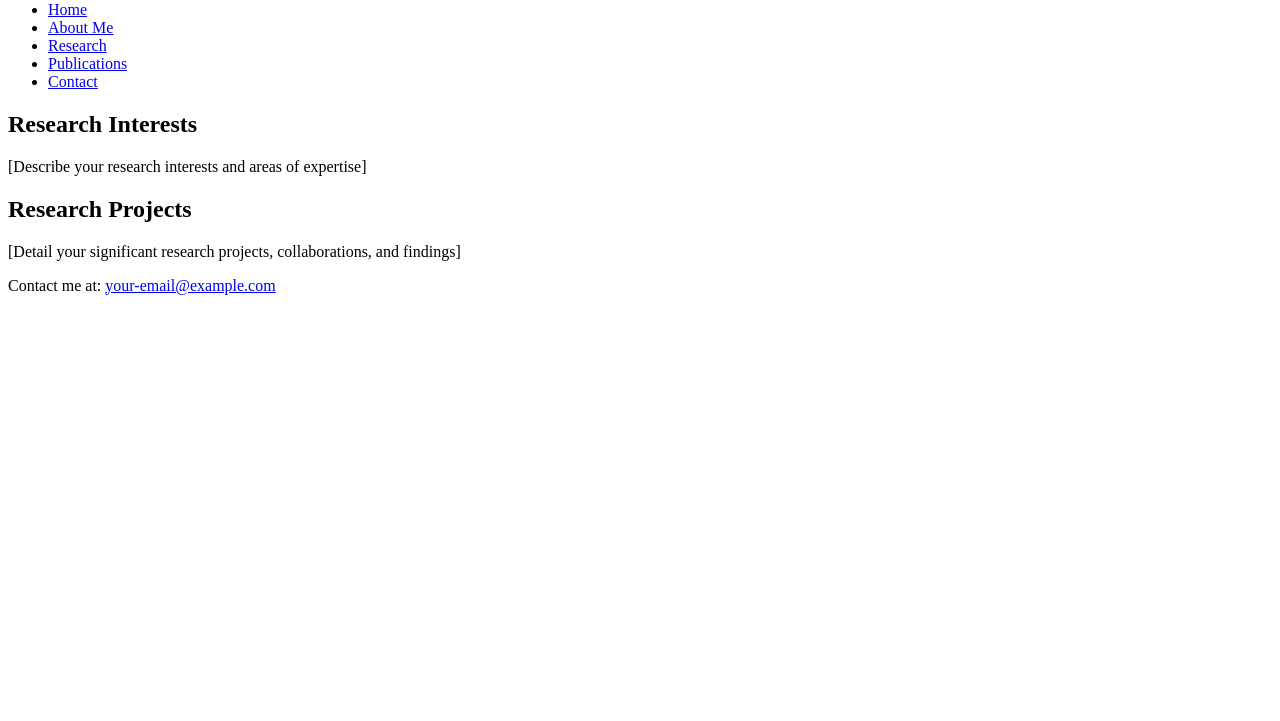
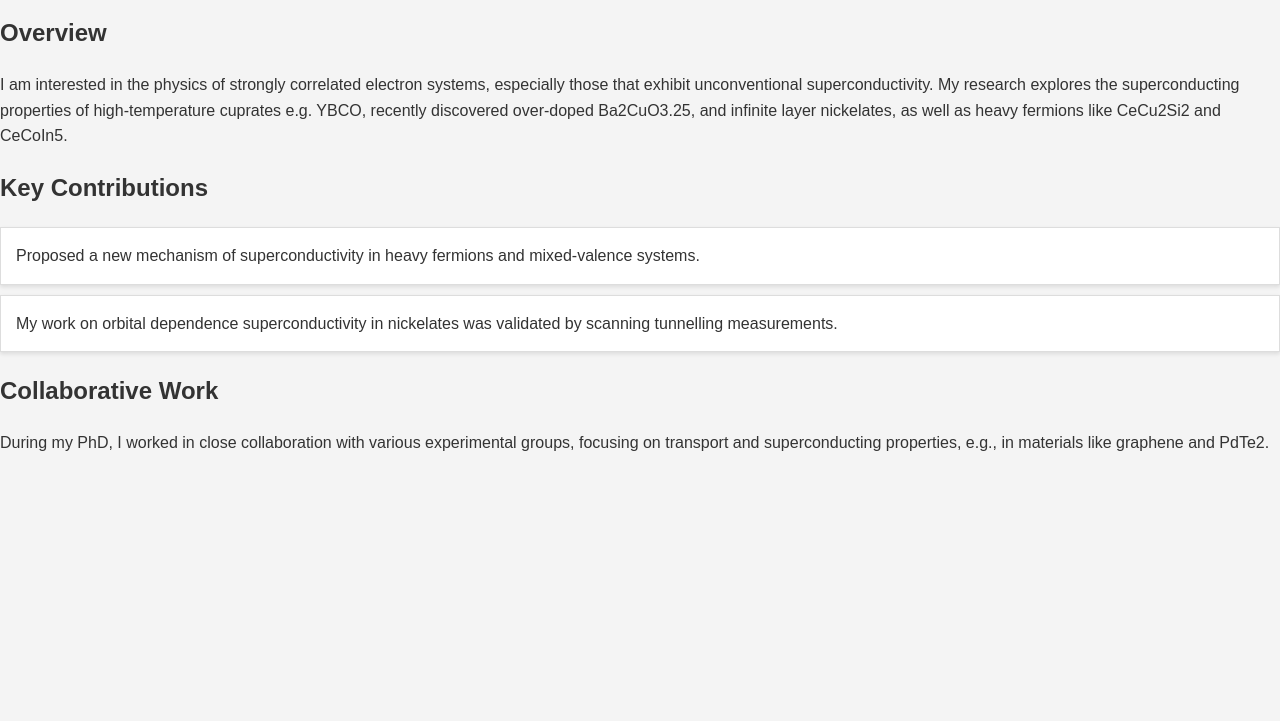
Before and after one commit to priyoadhikary/priyoadhikary.github.io, a plain HTML site: page research.html in a window 1280 px wide. Shown: the part 79-800 px from the top of the page. Drawn offline with Linux system fonts and the light colour scheme.

Commit message:
Update research.html

```diff
--- a/research.html
+++ b/research.html
@@ -1,41 +1,27 @@
 <!DOCTYPE html>
-<html lang="en">
+<html>
 <head>
-    <meta charset="UTF-8">
-    <meta name="viewport" content="width=device-width, initial-scale=1.0">
-    <title>Research by Dr. Priyo Adhikary</title>
-    <link rel="stylesheet" href="styles.css"> <!-- Link to your CSS file -->
+    <title>Priyo Adhikary's Research</title>
+    <link rel="stylesheet" type="text/css" href="style.css">
 </head>
 <body>
     <header>
-        <h1>Research</h1>
+        <h1>Priyo Adhikary's Research Interests</h1>
     </header>
-
-    <nav>
-        <!-- Navigation links -->
+    <section>
+        <h2>Overview</h2>
+        <p>I am interested in the physics of strongly correlated electron systems, especially those that exhibit unconventional superconductivity. My research explores the superconducting properties of high-temperature cuprates e.g. YBCO, recently discovered over-doped Ba2CuO3.25, and infinite layer nickelates, as well as heavy fermions like CeCu2Si2 and CeCoIn5.</p>
+    </section>
+    <section>
+        <h2>Key Contributions</h2>
         <ul>
-            <li><a href="index.html">Home</a></li>
-            <li><a href="about.html">About Me</a></li>
-            <li><a href="research.html">Research</a></li>
-            <li><a href="publications.html">Publications</a></li>
-            <li><a href="contact.html">Contact</a></li>
+            <li>Proposed a new mechanism of superconductivity in heavy fermions and mixed-valence systems.</li>
+            <li>My work on orbital dependence superconductivity in nickelates was validated by scanning tunnelling measurements.</li>
         </ul>
-    </nav>
-
-    <main>
-        <section id="research-interests">
-            <h2>Research Interests</h2>
-            <p>[Describe your research interests and areas of expertise]</p>
-        </section>
-
-        <section id="research-projects">
-            <h2>Research Projects</h2>
-            <p>[Detail your significant research projects, collaborations, and findings]</p>
-        </section>
-    </main>
-
-    <footer>
-        <p>Contact me at: <a href="mailto:your-email@example.com">your-email@example.com</a></p>
-    </footer>
+    </section>
+    <section>
+        <h2>Collaborative Work</h2>
+        <p>During my PhD, I worked in close collaboration with various experimental groups, focusing on transport and superconducting properties, e.g., in materials like graphene and PdTe2.</p>
+    </section>
 </body>
 </html>
```
